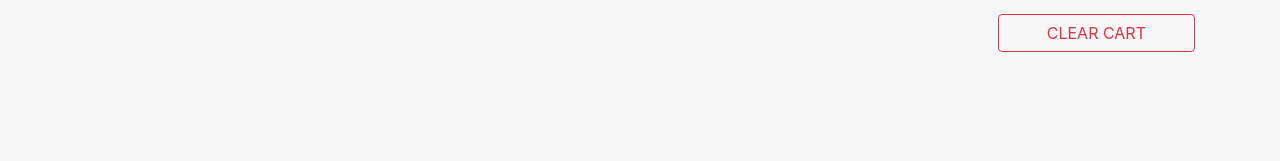
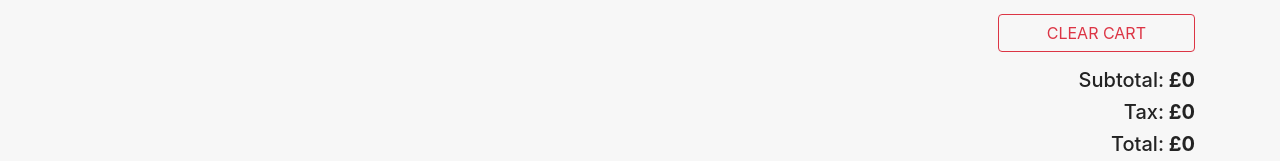
Before and after one commit to B-Starr7/react-ecommerce, a React (Create React App) app: page /cart in a window 1280 px wide. Shown: the part 876-1037 px from the top of the page. Before the commit the page ends 944 px from the top, so only its background shows below. Built offline with nearby package versions, Linux system fonts and the light colour scheme; the HTML template or start-up script is replaced by a standard one.

Commit message:
cart (wip)

```diff
--- a/src/components/Cart/CartTotals.js
+++ b/src/components/Cart/CartTotals.js
@@ -2,7 +2,7 @@ import React, { Fragment } from 'react'
 import { Link } from 'react-router-dom';
 
 export default function CartTotals({value}) {
-    const { cartSubtotal, cartTax, cartTotal, clearCart } = value;
+    const { cartSubTotal, cartTax, cartTotal, clearCart } = value;
 
   return (
     <Fragment>
@@ -17,6 +17,17 @@ export default function CartTotals({value}) {
                             clear cart
                     </button>
                 </Link>
+                <h5>Subtotal:
+                    <strong> £{cartSubTotal}</strong>
+                </h5>
+
+                <h5>Tax:
+                    <strong> £{cartTax}</strong>
+                </h5>
+
+                <h5>Total:
+                    <strong> £{cartTotal}</strong>
+                </h5>
             </div>
         </div>
       </div>
--- a/src/context.js
+++ b/src/context.js
@@ -13,7 +13,7 @@ class ProductProvider extends Component {
         modalOpen: false,
         modalProduct: detailProduct,
         // cart
-        cartSubtotal: 0,
+        cartSubTotal: 0,
         cartTax: 0,
         cartTotal: 0
     };
```
